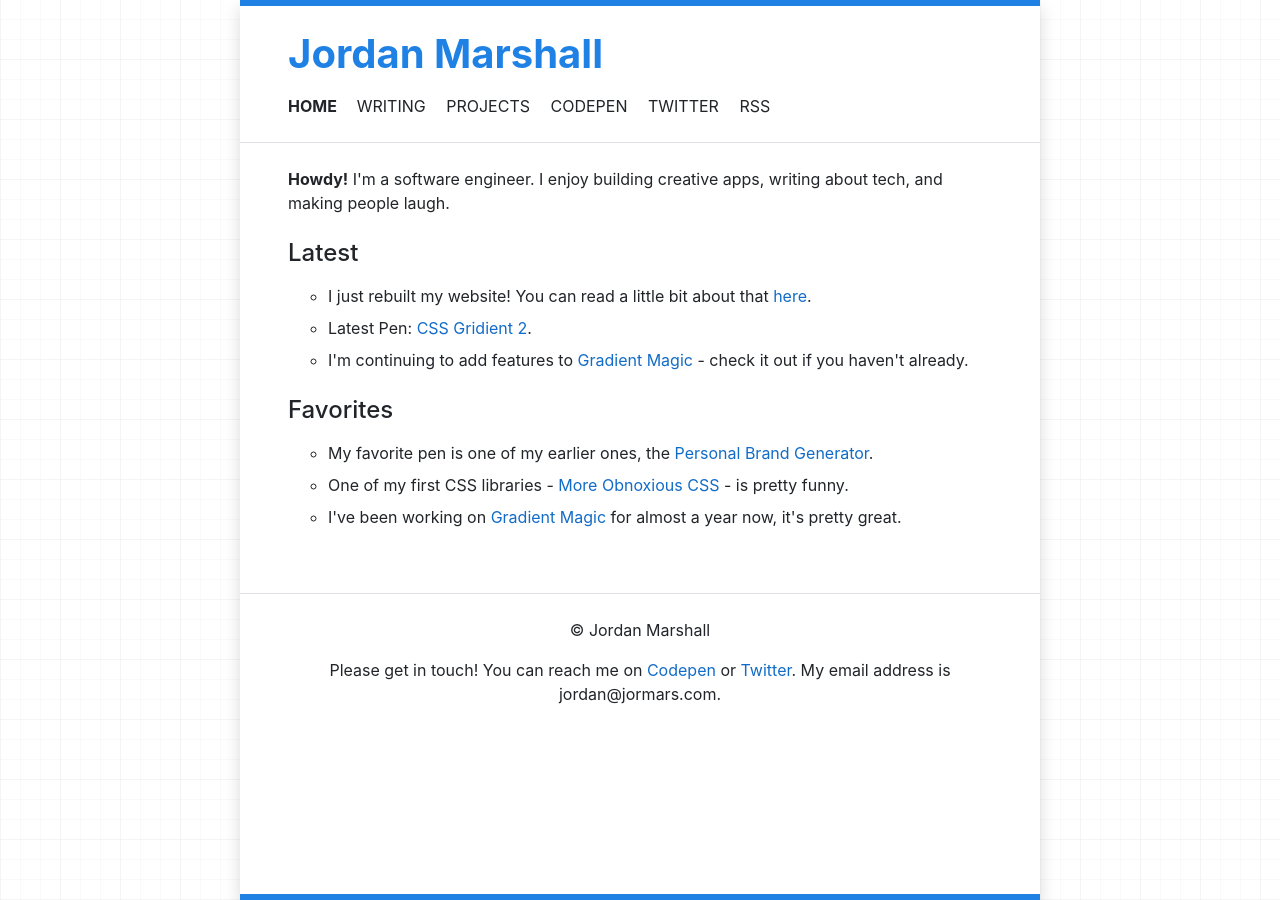
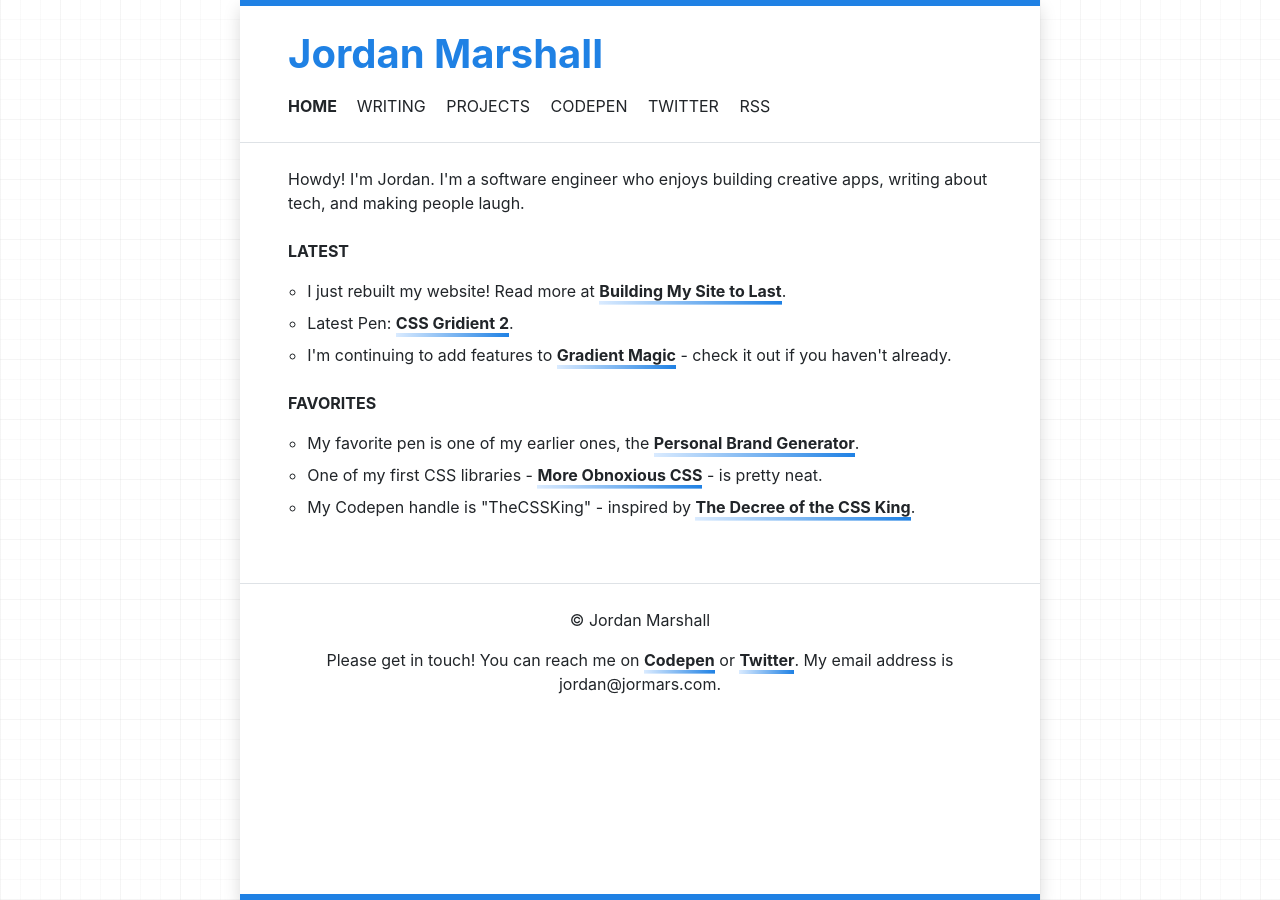
Before and after one commit to TheCSSKing/Jormars, a Jekyll site: the page built from index.html, in a window 1280 px wide. Built offline with Jekyll 4.4.1, drawn with Linux system fonts in a browser that asks for light colours.

Commit message:
Landing Page + Responsiveness

```diff
--- a/_includes/footer.html
+++ b/_includes/footer.html
@@ -1,10 +1,9 @@
-<footer class="mt-5 pt-4 px-5 row border-top border-g200">
-    <!-- <div class="blue-box mb-4"></div> -->
+<footer class="mt-5 pt-4 px-4 px-md-5 row border-top border-g200">
 
     <div class="text-center">
         <p class="">&copy; Jordan Marshall</p>
         <p>
-            Please get in touch!  You can reach me on <a href="{{site.codepen_url }}">Codepen</a> or <a href="{{ site.twitter_url }}">Twitter</a>.
+            Please get in touch!  You can reach me on <a class="fancy" href="{{site.codepen_url }}">Codepen</a> or <a class="fancy" href="{{ site.twitter_url }}">Twitter</a>.
             My email address is &#106;&#111;&#114;&#100;&#097;&#110;&#064;&#106;&#111;&#114;&#109;&#097;&#114;&#115;&#046;&#099;&#111;&#109;.
         </p>
     </div>
--- a/_layouts/default.html
+++ b/_layouts/default.html
@@ -49,12 +49,12 @@
     <body>
         <div class="container align-items-end shadow py-4">
             <div class="row border-bottom border-g200">
-                <div class="col-12 px-5">
+                <div class="col-12 px-4 px-md-5">
                     {% include header.html %}
                 </div>
 			</div>
 			<div class="row">
-				<div class="col-12 px-5 pt-4">
+				<div class="col-12 px-4 px-md-5 pt-4">
 					{{ content }}
 				</div>
 			</div>
--- a/_sass/main.scss
+++ b/_sass/main.scss
@@ -9,6 +9,11 @@
 $gray-700: #495057 !default;
 $gray-800: #343a40 !default;
 $gray-900: #212529 !default;
+
+$extra-small: 576px;
+$small: 576px;
+$medium: 768px;
+$large: 992px;
 
 /* End Bootstrap Variables */
 
@@ -56,15 +61,21 @@
 }
 
 
-a {
-    // color: $gray-900;
-    color: $primary-slightly-darker;
-    // text-decoration: underline;
+a.fancy {
+    color: $gray-900;
+    font-weight: bold;
+
     &:hover {
+        color: $gray-900;
         text-decoration: none;
-        color: $primary-base;
-        // color: $gray-700;
+        background-image: linear-gradient(90deg, $primary-base, $primary-base);
     }
+
+    padding-bottom: 6px;
+    background-size:  100% 14%;
+    background-repeat: repeat-x;
+    background-position: left 0% bottom 10%;
+    background-image: linear-gradient(90deg, #daebff, $primary-base);
 }
 
 // Override bootstrap default for a smaller container
@@ -87,11 +98,12 @@
     font-size: 2.5rem;
 }
 
-// .blue-box {
-//     width: 100%;
-//     height: 20px;
-//     background-color: $primary-base;
-// }
+.blue-box {
+    width: 40%;
+    height: 3px;
+    background-color: $primary-base;
+    margin: auto;
+}
 
 
 .template-post {
@@ -99,7 +111,6 @@
     .post-header, .post-content {
         padding-right: 4rem;
     }
-    // padding-left: 4rem;
 
     .post-header {
         a {
@@ -110,7 +121,7 @@
     .post-content {
 
         line-height: 1.75;
-        font-size: 19px;
+        font-size: 18px;
 
         h1,h2,h3,h4,h5 {
             margin-top: $spacer * 2;
@@ -155,12 +166,14 @@
     pre {
         padding: 1rem;
         border-radius: 4px;
+        font-size: 14px;
     }
 }
 
 nav {
     a {
         text-decoration: none;
+        font-weight: normal;
         margin-right: $spacer;
         text-transform: uppercase;
         color: $gray-900;
@@ -176,6 +189,7 @@
 
 ul {
     list-style-type: circle;
+    padding-left: 1.2rem;
 }
 
 ul li, ol li {
@@ -189,3 +203,19 @@
 .list-inline-item:not(:last-child) {
     margin-right: 1rem;
 }
+
+
+@media (max-width: $small) {
+    .display-4 {
+        font-size: 2rem;
+    }
+
+    .template-post {
+        .post-header,.post-content {
+            padding-right: 0rem;
+        }
+        .post-header h1 {
+            font-size: 2rem;
+        }
+    }
+}
--- a/index.html
+++ b/index.html
@@ -5,31 +5,23 @@
 <div class="app-home">
 
     <p class="mb-4">
-        <strong>Howdy!</strong>  I'm a software engineer.  I enjoy building creative apps, writing about tech, and making people laugh.
-        <!-- I enjoy building creative apps and writing about tech. Currently a frontend focused software engineer living in Virginia. -->
+        <!-- Howdy!  I'm a software engineer.  I enjoy building creative apps, writing about tech, and making people laugh.  -->
+        Howdy!  I'm Jordan.  I'm a software engineer who enjoys building creative apps, writing about tech, and making people laugh.
     </p>
 
-    <!-- <div class="pt-3 pb-1 mb-4 pr-5">
-        <h4 class="font-weight-bold mb-1 mt-0">
-            Howdy, I'm Jordan.
-        </h4>
-        <p class="lead">
-            I enjoy building creative apps and writing about tech. Currently a frontend focused software engineer living in Virginia.
-        </p>
-    </div> -->
-
-    <h4 class="mb-3">Latest</h4>
-    <ul class="list">
-        <li>I just rebuilt my website!  You can read a little bit about that <a href="{% post_url 2020-05-01-building-to-last %}">here</a>.</li>
-        <li>Latest Pen: <a href="https://codepen.io/TheCSSKing/full/gOajEZW">CSS Gridient 2</a>.  </li>
-        <li>I'm continuing to add features to <a href="https://www.gradientmagic.com">Gradient Magic</a> - check it out if you haven't already.</li>
+    <div class="mb-3 font-weight-bold">LATEST</div>
+    <ul class="list mb-4">
+        <li>I just rebuilt my website!  Read more at <a class="fancy" href="{% post_url 2020-05-01-building-to-last %}">Building My Site to Last</a>.</li>
+        <li>Latest Pen: <a class="fancy" href="https://codepen.io/TheCSSKing/full/gOajEZW">CSS Gridient 2</a>.  </li>
+        <li>I'm continuing to add features to <a class="fancy" href="https://www.gradientmagic.com">Gradient Magic</a> - check it out if you haven't already.</li>
     </ul>
 
-    <h4 class="mt-4 mb-3">Favorites</h4>
+    <div class="mb-3 font-weight-bold">FAVORITES</div>
     <ul class="list">
-        <li>My favorite pen is one of my earlier ones, the <a href="https://codepen.io/TheCSSKing/full/rRLBRX">Personal Brand Generator</a>.</li>
-        <li>One of my first CSS libraries - <a href="https://www.thecssking.com/MoreObnoxiousCSS/">More Obnoxious CSS</a> - is pretty funny.</li>
-        <li>I've been working on <a href="https://www.gradientmagic.com">Gradient Magic</a> for almost a year now, it's pretty great.</li>
+        <li>My favorite pen is one of my earlier ones, the <a class="fancy" href="https://codepen.io/TheCSSKing/full/rRLBRX">Personal Brand Generator</a>.</li>
+        <li>One of my first CSS libraries - <a class="fancy" href="https://www.thecssking.com/MoreObnoxiousCSS/">More Obnoxious CSS</a> - is pretty neat.</li>
+        <li>My Codepen handle is "TheCSSKing" - inspired by <a href="https://www.thecssking.com/CSSKing/" class="fancy">The Decree of the CSS King</a>.</li>
+        <!-- <li>I've been working on <a class="fancy" href="https://www.gradientmagic.com">Gradient Magic</a> for almost a year now.</li> -->
     </ul>
 
 </div>
--- a/projects.html
+++ b/projects.html
@@ -14,7 +14,7 @@
 
 <div class="row pt-5">
     {% for item in site.data.projects %}
-        <div class="col-6 mb-5">
+        <div class="col-12 col-md-6 mb-5">
             <div class="card shadow-sm border-0" targeturl="{{ item.url }}">
                  <img class="card-img-top" src="{{ item.img }}" alt="">
 
@@ -56,7 +56,7 @@
 
 <div class="row pt-5">
     {% for item in site.data.pens %}
-        <div class="col-6">
+        <div class="col-md-6 col-12">
             <div class="card shadow-sm border-0 mb-5" targeturl="{{ item.url }}">
                 <img class="card-img-top" src="{{ item.img }}" alt="">
 
```
Also changed, not shown: writing.html (+12 -18 lines), 1 other file.
